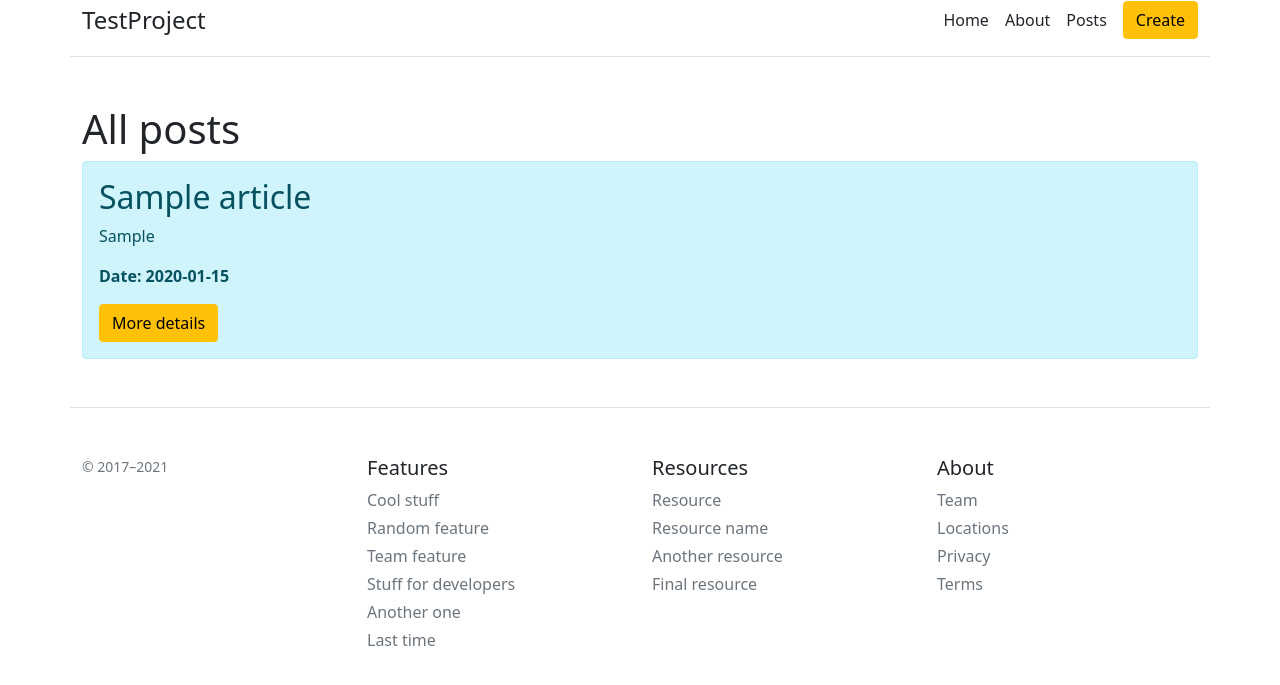
After one commit to llpvqll/djangoTrainProject, a Flask app: page /posts in a window 1280 px wide. The commit adds this page. Shown: the top 685 px of the page. Run offline with Flask 2, Linux system fonts and the light colour scheme; tables that the repository leaves empty hold one stand-in row (values such as "Sample post").

Commit message:
update flask project

```diff
--- a/flaskProject/main.py
+++ b/flaskProject/main.py
@@ -31,6 +31,47 @@ def about():
     return render_template('about.html')
 
 
+@app.route('/posts')
+def posts():
+    articles = Article.query.order_by(Article.date.desc()).all()
+    return render_template('posts.html', articles=articles)
+
+
+@app.route('/posts/<int:id>')
+def post_detail(id):
+    article = Article.query.get(id)
+    return render_template('post_detail.html', article=article)
+
+
+@app.route('/posts/<int:id>/del')
+def post_delete(id):
+    article = Article.query.get_or_404(id)
+
+    try:
+        db.session.delete(article)
+        db.session.commit()
+        return redirect('/posts')
+    except:
+        return "An error occurred while deleting the article"
+
+
+@app.route('/posts/<int:id>/update', methods=['POST', 'GET'])
+def post_update(id):
+    article = Article.query.get(id)
+    if request.method == "POST":
+        article.title = request.form['title']
+        article.intro = request.form['intro']
+        article.text = request.form['text']
+
+        try:
+            db.session.commit()
+            return redirect('/posts')
+        except:
+            return "En error occurred while adding the item"
+    else:
+        return render_template('post_update.html', article=article)
+
+
 @app.route('/create-article', methods=['POST', 'GET'])
 def create_article():
     if request.method == "POST":
@@ -44,7 +85,7 @@ def create_article():
         try:
             db.session.add(article)
             db.session.commit()
-            return redirect('/')
+            return redirect('/posts')
         except:
             return "En error occurred while adding the item"
     else:
--- a/flaskProject/templates/base.html
+++ b/flaskProject/templates/base.html
@@ -17,6 +17,7 @@
           <nav class="d-inline-flex mt-2 mt-md-0 ms-md-auto">
             <a class="me-3 py-2 text-dark text-decoration-none" href="/">Home</a>
             <a class="me-3 py-2 text-dark text-decoration-none" href="/about">About</a>
+              <a class="me-3 py-2 text-dark text-decoration-none" href="/posts">Posts</a>
           </nav>
         <a class="btn btn-warning" href="/create-article">Create</a>
 
--- a/flaskProject/templates/create-article.html
+++ b/flaskProject/templates/create-article.html
@@ -1,7 +1,7 @@
 {%extends 'base.html'%}
 
 {% block title %}
-About page
+Addition article
 {% endblock %}
 
 
--- /dev/null
+++ b/flaskProject/templates/posts.html
@@ -0,0 +1,26 @@
+{%extends 'base.html'%}
+
+{% block title %}
+All posts on page
+{% endblock %}
+
+
+{% block body %}
+    <div class="container mt-5">
+        <h1>All posts</h1>
+
+        {% if articles|length > 0 %}
+            {% for el in articles %}
+            <div class="alert alert-info">
+                <h2>{{el.title}}</h2>
+                <p>{{el.intro}}</p>
+                <p><b>Date: {{ el.date.date() }}</b></p>
+                <a href="/posts/{{el.id}}" class="btn btn-warning">More details</a>
+            </div>
+            {% endfor %}
+        {% else %}
+
+            <p>We don't have any articles yet!</p>
+        {% endif %}
+    </div>
+{% endblock %}
```
Also changed, not shown: flaskProject/templates/post_detail.html (added, +19 -0 lines), flaskProject/templates/post_update.html (added, +18 -0 lines), flaskProject/blog.db.
